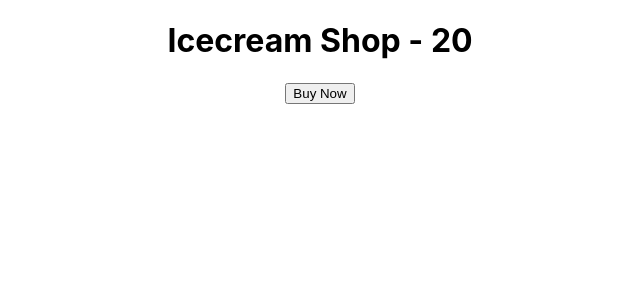
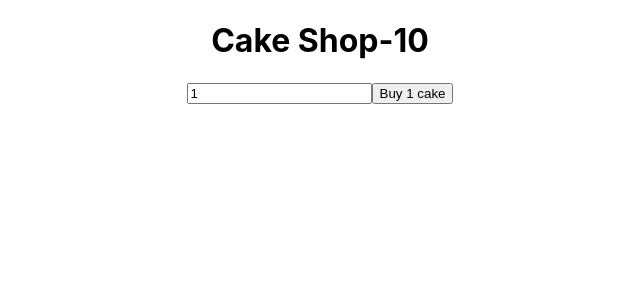
Before and after one commit to sumana10/react-redux-demo, a React (Create React App) app: page / in a window 1280 px wide. Shown: the top 300 px of the page, without its empty margins (320-960 px from the left). Built offline with nearby package versions, Linux system fonts and the light colour scheme.

Commit message:
Changes In Action

```diff
--- a/src/App.js
+++ b/src/App.js
@@ -18,7 +18,7 @@ function App() {
   return (
    <Provider store={store}>
     <div className="App">
-    <IceCreamContainer/>
+    <NewCakeContainer/>
       {/*<ItemContainer cake/>
       <ItemContainer/>
       <CakeContainer/>
--- a/src/components/NewCakeContainer.js
+++ b/src/components/NewCakeContainer.js
@@ -8,8 +8,18 @@ const NewCakeContainer = (props) => {
   return (
     <div>
       <h1>Cake Shop-{props.numOfCakes}</h1>
+      {props.numOfCakes > 0 ? (
+      <>
       <input type="text" value={number} onChange={e=> setNumber(e.target.value)}/>
-      <button onClick={() =>props.buyCake(number)}>Buy {number} cake</button>
+
+      <button onClick={() =>props.buyCake(number) }>Buy {number} cake</button>
+      </>
+      ) : (
+      <>
+      <input type="text" value={number} onChange={e=> setNumber(0)}/>
+      <button onClick={() =>setNumber(0) }>Buy {number} cake</button>
+      </>
+      )}
     </div>
   )
 }
```
